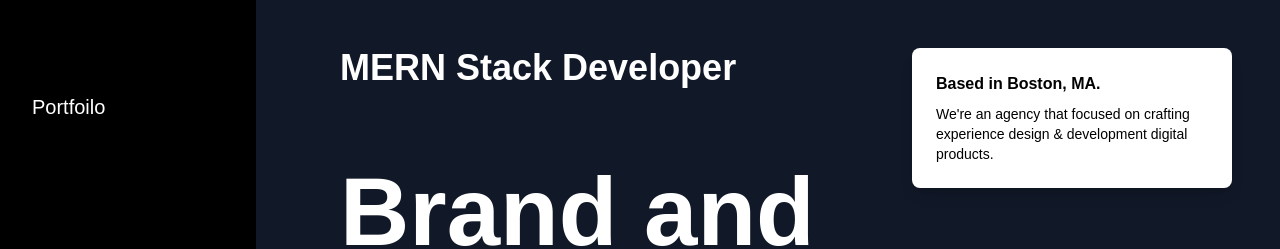
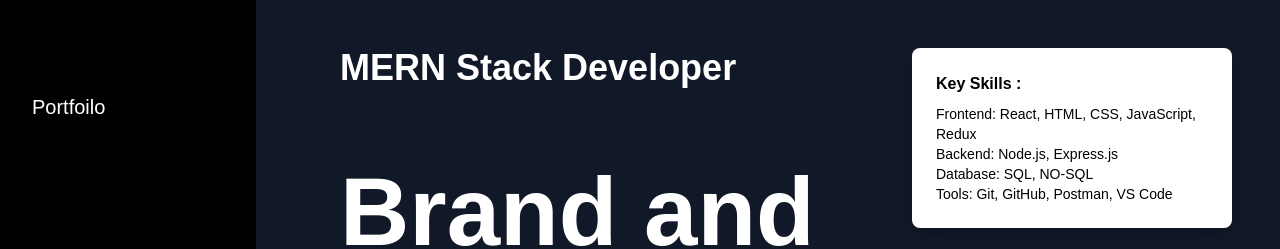
Before and after one commit to siddhartha0/portfolio, a Next.js app: page / in a window 1280 px wide. Shown: the top 249 px of the page. Built offline with nearby package versions, Linux system fonts and the light colour scheme.

Commit message:
skills added

```diff
--- a/app/components/home/main-content.tsx
+++ b/app/components/home/main-content.tsx
@@ -51,10 +51,14 @@ export const MainContent = () => {
         animate={{ opacity: 1, y: 0 }}
         transition={{ delay: 1.2, duration: 0.8 }}
       >
-        <h3 className="font-bold mb-2">Based in Boston, MA.</h3>
+        <h3 className="font-bold mb-2">Key Skills :</h3>
         <p className="text-sm">
-          We're an agency that focused on crafting experience design &
-          development digital products.
+          Frontend: React, HTML, CSS, JavaScript, Redux
+          <br />
+          Backend: Node.js, Express.js
+          <br />
+          Database: SQL, NO-SQL <br />
+          Tools: Git, GitHub, Postman, VS Code
         </p>
       </motion.div>
       <div className="absolute bottom-12 right-12 flex space-x-2">
```
